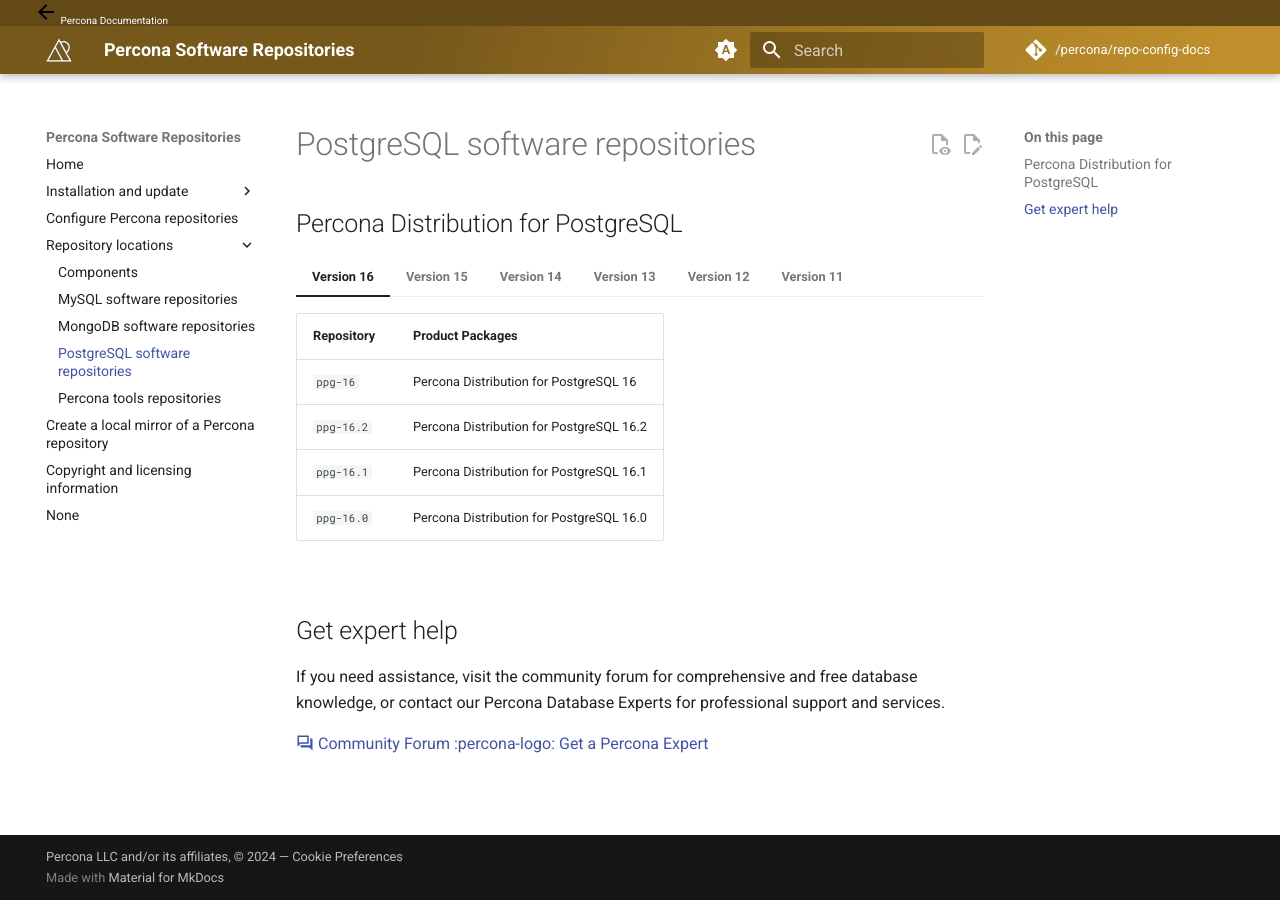
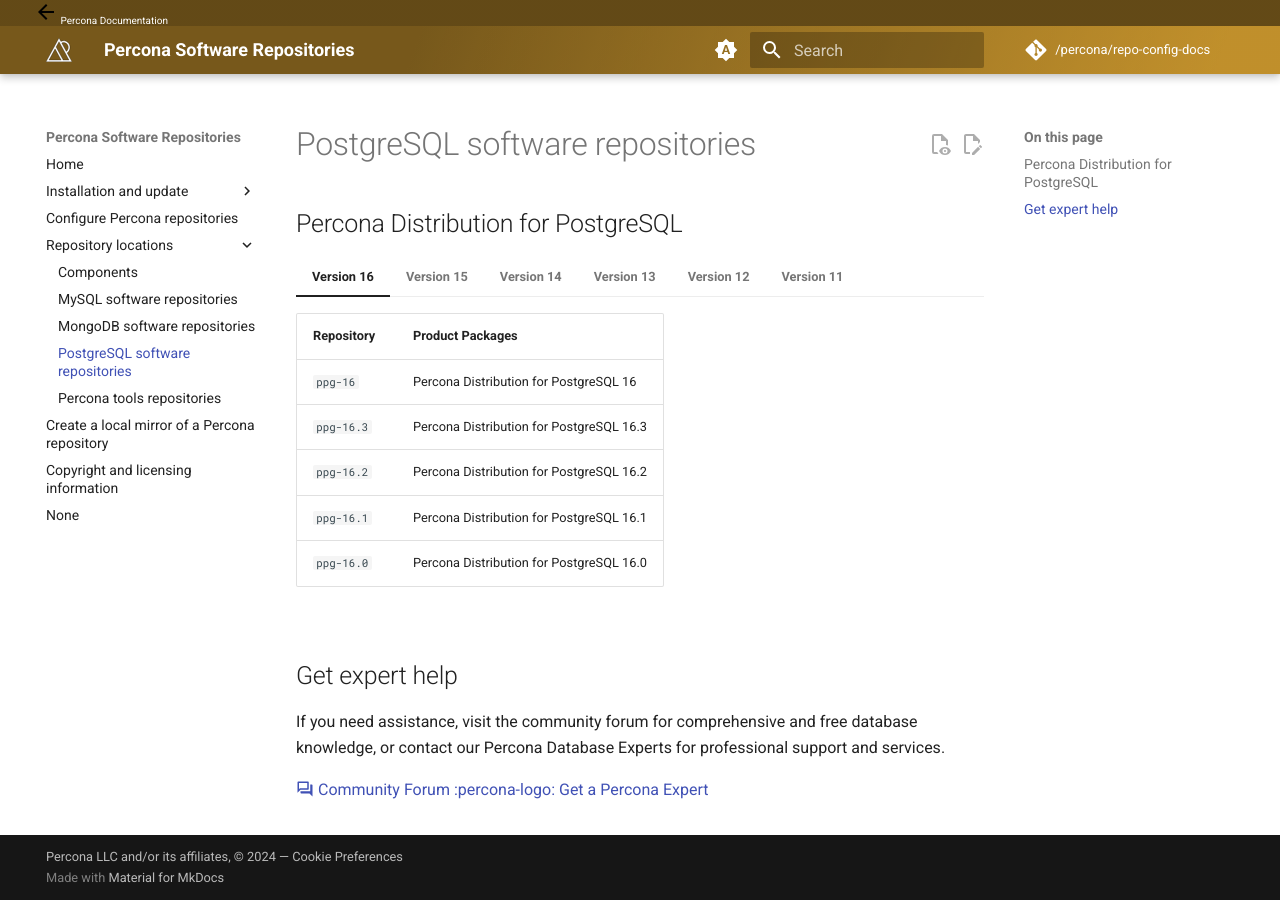
Before and after one commit to percona/repo-config-docs, an MkDocs documentation site: the page built from docs/postgresql.md, in a window 1280 px wide. Built offline with MkDocs 1.6.1 and Material for MkDocs 9.7.7, drawn with Linux system fonts in a browser that asks for light colours; nearby versions of some CDN libraries; comment, search, counter and statistics services are not loaded; the version menu is left out.

Commit message:
PREL-238 Added new versions of PostgreSQL to repo list (#135)
modified:   docs/postgresql.md

```diff
--- a/docs/postgresql.md
+++ b/docs/postgresql.md
@@ -7,6 +7,7 @@
     | Repository    | Product Packages                          |
     | ------------- | ----------------------------------------- |
     | `ppg-16`      | Percona Distribution for PostgreSQL 16    |
+    | `ppg-16.3`    | Percona Distribution for PostgreSQL 16.3  |
     | `ppg-16.2`    | Percona Distribution for PostgreSQL 16.2  |
     | `ppg-16.1`    | Percona Distribution for PostgreSQL 16.1  |
     | `ppg-16.0`    | Percona Distribution for PostgreSQL 16.0  |
@@ -16,6 +17,7 @@
     | Repository    | Product Packages                          |
     | ------------- | ----------------------------------------- |
     | `ppg-15`      | Percona Distribution for PostgreSQL 15    |
+    | `ppg-15.7`    | Percona Distribution for PostgreSQL 15.7  |
     | `ppg-15.6`    | Percona Distribution for PostgreSQL 15.6  |
     | `ppg-15.5`    | Percona Distribution for PostgreSQL 15.5  |
     | `ppg-15.4`    | Percona Distribution for PostgreSQL 15.4  |
@@ -29,6 +31,7 @@
     | Repository    | Product Packages                          |
     | ------------- | ----------------------------------------- |
     | `ppg-14`      | Percona Distribution for PostgreSQL 14    |
+    | `ppg-14.12`    | Percona Distribution for PostgreSQL 14.12|
     | `ppg-14.11`    | Percona Distribution for PostgreSQL 14.11|
     | `ppg-14.10`    | Percona Distribution for PostgreSQL 14.10|
     | `ppg-14.9`    | Percona Distribution for PostgreSQL 14.9  |
@@ -46,6 +49,7 @@
     | Repository    | Product Packages                          |
     | ------------- | ----------------------------------------- |
     | `ppg-13`      | Percona Distribution for PostgreSQL 13    |
+    | `ppg-13.15`   | Percona Distribution for PostgreSQL 13.15 |
     | `ppg-13.14`   | Percona Distribution for PostgreSQL 13.14 |
     | `ppg-13.13`   | Percona Distribution for PostgreSQL 13.13 |
     | `ppg-13.12`   | Percona Distribution for PostgreSQL 13.12 |
@@ -67,6 +71,7 @@
     | Repository    | Product Packages                          |
     | ------------- | ----------------------------------------- |
     | `ppg-12`      | Percona Distribution for PostgreSQL 12    |
+    | `ppg-12.19`   | Percona Distribution for PostgreSQL 12.19 |
     | `ppg-12.18`   | Percona Distribution for PostgreSQL 12.18 |
     | `ppg-12.17`   | Percona Distribution for PostgreSQL 12.17 |
     | `ppg-12.16`   | Percona Distribution for PostgreSQL 12.16 |
```
